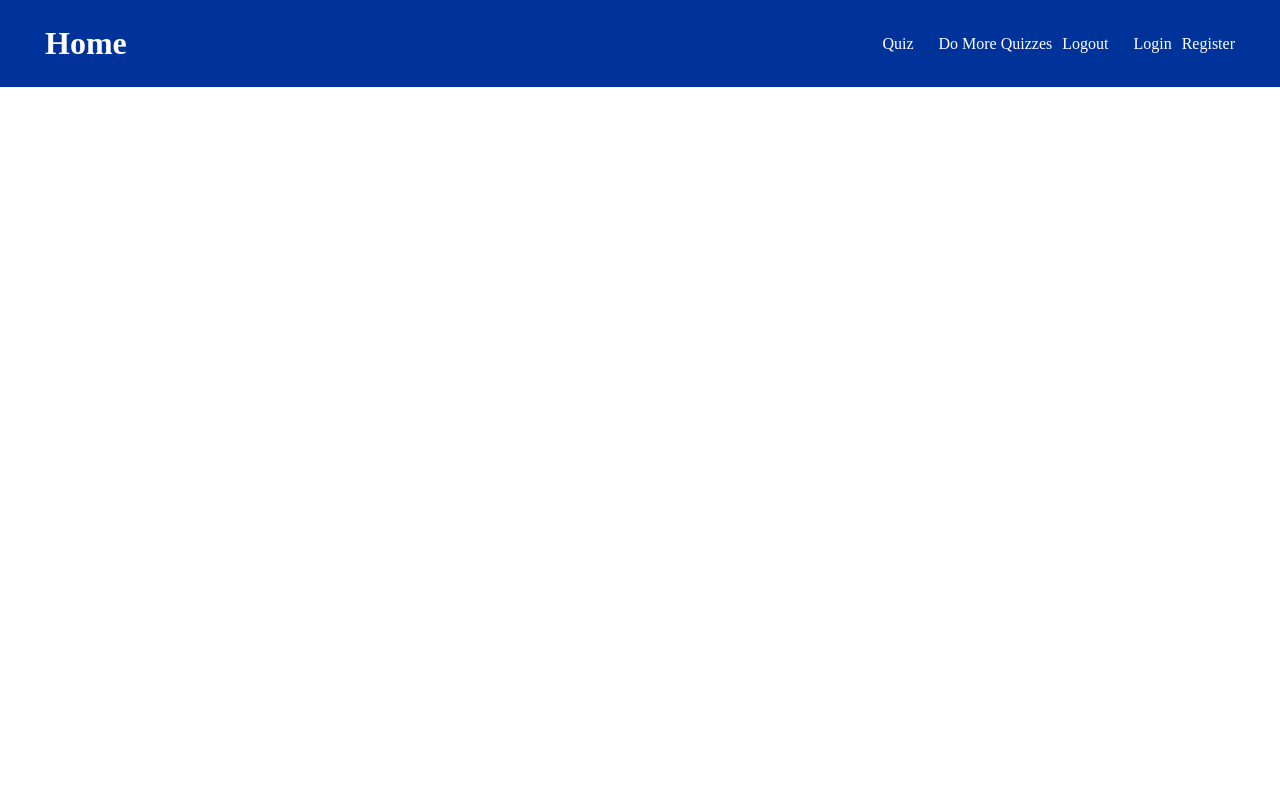
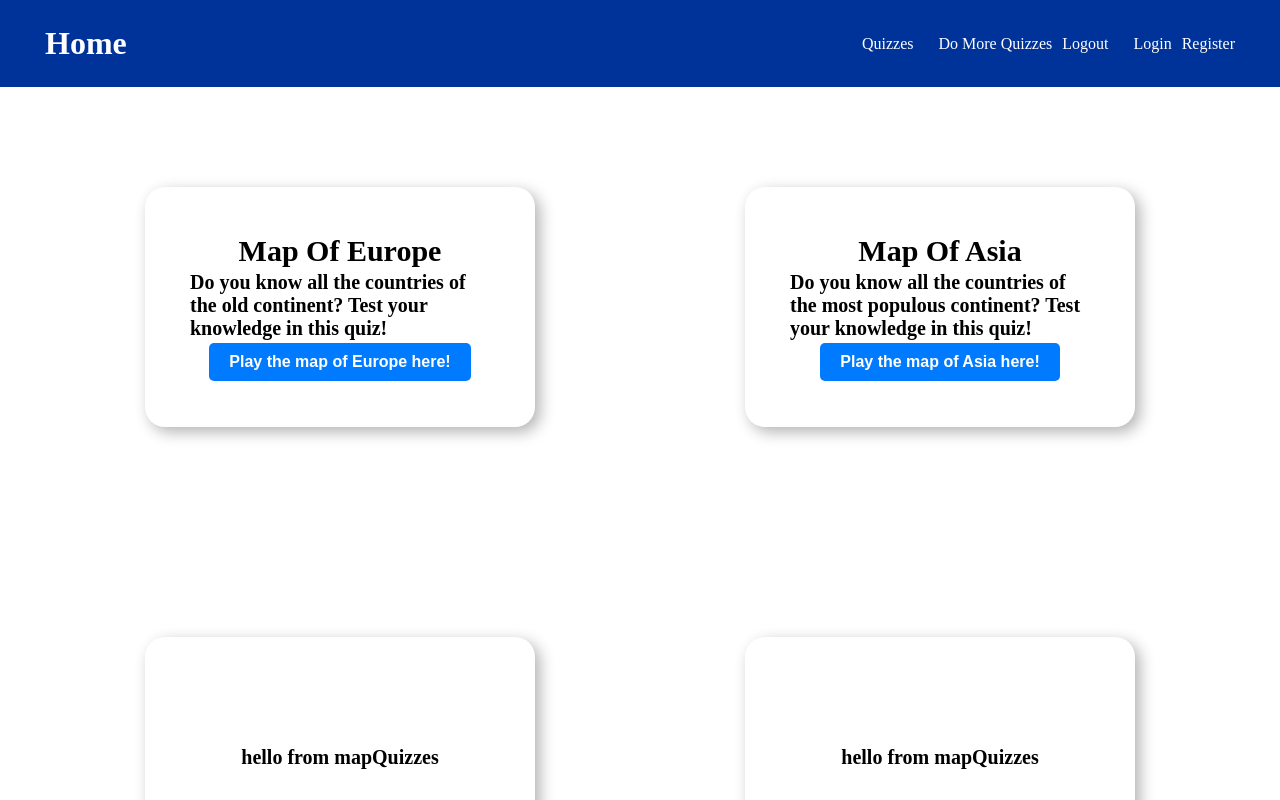
Before and after one commit to O-Alidzhikov/GeoQuiz, a React (Vite) app in the folder GeographyQuiz/: page /map-quizzes in a window 1280 px wide. Shown: the top 800 px of the page. Built offline with nearby package versions, Linux system fonts and the light colour scheme.

Commit message:
added the MapQuizzes component where you can see all the available map quizes and go to play one

```diff
--- a/GeographyQuiz/src/App.jsx
+++ b/GeographyQuiz/src/App.jsx
@@ -3,12 +3,14 @@ import { Routes, Route } from 'react-router-dom';
 
 import AuthProvider from './contexts/userContext';
 import Header from './components/header/home/header'
+import Home from './components/home/Home';
 import Quiz from './components/eu/eu'
 import Asia from './components/asia/asia';
 import Login from './components/login/login'
 import Register from './components/register/register';
 import Logout from './components/logout/logout';
 import Quizes from './components/quizzes/quizzes';
+import MapQuizzes from './components/map quizzes/mapQuizzes';
 
 
 
@@ -21,11 +23,14 @@ function App() {
       <AuthProvider>
         <Header></Header>
         <Routes>
+        <Route path="/" element={<Home />}></Route>
+
           <Route path="/login" element={<Login />}></Route>
           <Route path="/logout" element={<Logout />}></Route>
           <Route path="/register" element={<Register />}></Route>
-          <Route path="/quiz" element={<Quiz />}></Route>
-          <Route path="/asia" element={<Asia />}></Route>
+          <Route path="/europe-quiz" element={<Quiz />}></Route>
+          <Route path="/map-quizzes" element={<MapQuizzes />}></Route>
+          <Route path="/asia-quiz" element={<Asia />}></Route>
           <Route path="/quizzes" element={<Quizes />}></Route>
         </Routes>
       </AuthProvider>
--- a/GeographyQuiz/src/components/header/home/header.jsx
+++ b/GeographyQuiz/src/components/header/home/header.jsx
@@ -14,7 +14,7 @@ const {isAuthenticated , username} = useContext(UserContext)
             <h2>{isAuthenticated && username}</h2>
 
             <nav>
-                <Link to="/quiz">Quiz</Link>
+                <Link to="/map-quizzes">Quizzes</Link>
 
                 <div id="user">
                     <Link to="/quizzes">Do More Quizzes</Link>
--- /dev/null
+++ b/GeographyQuiz/src/components/home/home.jsx
@@ -0,0 +1,23 @@
+
+
+export default function Home(){
+
+    return (
+        <>
+
+        <div>
+            <div className="welcome-home">
+                <p>
+
+                </p>
+            </div>
+
+            <section>
+
+
+            </section>
+        </div>
+        </>
+    )
+
+}
--- /dev/null
+++ b/GeographyQuiz/src/components/map quizzes/mapQuizzes.css
@@ -0,0 +1,55 @@
+.quizz-map-box {
+    width: 300px;
+    height: 150px;
+    padding: 45px;
+    margin: 100px;
+    background-color: #fff;
+    border-radius: 20px;
+    box-shadow: 5px 5px 15px rgba(0, 0, 0, 0.3);
+    display: flex;
+    justify-content: center;
+    align-items: center;
+    font-size: 20px;
+    font-weight: bold;
+    flex-wrap: wrap;
+}
+
+
+.map-container {
+
+        display: flex;
+        flex-direction: row;
+        gap: 10px;
+        justify-content: center;
+        align-items: center;
+        flex-wrap: wrap;
+}
+
+
+
+.map-button {
+    background-color: #007bff;
+    color: white;
+    padding: 10px 20px;
+    font-size: 16px;
+    border: none;
+    border-radius: 5px;
+    cursor: pointer;
+    transition: background-color 0.3s ease-in-out;
+}
+
+.map-button:hover {
+    background-color: #0056b3;
+}
+
+
+
+
+.map-link {
+    text-decoration: none;
+    color: white;
+    font-weight: bold;
+    display: block;
+    width: 100%;
+    text-align: center;
+}
--- /dev/null
+++ b/GeographyQuiz/src/components/map quizzes/mapQuizzes.jsx
@@ -0,0 +1,28 @@
+import "./mapQuizzes.css"
+import { Link } from "react-router-dom"
+
+export default function MapQuizzes() {
+    return (
+        <>
+            <div className="map-container">
+                <div className="quizz-map-box">
+                    <h2>Map Of Europe</h2>
+                    <p>Do you know all the countries of the old continent? Test your knowledge in this quiz!</p>
+                    <button className="map-button">
+                        <Link to="/europe-quiz" className="map-link">Play the map of Europe here!</Link>
+                    </button>
+                </div>
+                <div className="quizz-map-box">
+                    <h2>Map Of Asia</h2>
+                    <p>Do you know all the countries of the most populous continent? Test your knowledge in this quiz!</p>
+                    <button className="map-button">
+                        <Link to="/asia-quiz" className="map-link">Play the map of Asia here!</Link>
+                    </button>
+                </div>
+                <div className="quizz-map-box">hello from mapQuizzes</div>
+                <div className="quizz-map-box">hello from mapQuizzes</div>
+                <div className="quizz-map-box">hello from mapQuizzes</div>
+            </div>
+        </>
+    );
+}
--- /dev/null
+++ b/GeographyQuiz/src/components/quizzes/quizzes.css
@@ -0,0 +1,58 @@
+/* Center the quiz box on the page */
+.quiz-container {
+    display: flex;
+    justify-content: center;
+    align-items: center;
+    height: 100vh; /* Full viewport height */
+    background-color: #f4f4f9; /* Light background */
+    font-family: Arial, sans-serif;
+  }
+
+  /* Style the quiz box */
+  .quiz-box {
+    background-color: white;
+    border-radius: 10px;
+    box-shadow: 0 4px 8px rgba(0, 0, 0, 0.1);
+    padding: 20px;
+    width: 400px;
+    text-align: center;
+  }
+
+  /* Style the question section */
+  .question-section {
+    margin-bottom: 20px;
+  }
+
+  .question-count {
+    font-size: 14px;
+    color: #666;
+    margin-bottom: 10px;
+  }
+
+  .question-text {
+    font-size: 18px;
+    font-weight: bold;
+    color: #333;
+  }
+
+  /* Style the answer buttons */
+  .answer-section {
+    display: flex;
+    flex-direction: column;
+    gap: 10px;
+  }
+
+  .answer-button {
+    background-color: #007bff;
+    color: white;
+    border: none;
+    border-radius: 5px;
+    padding: 10px;
+    font-size: 16px;
+    cursor: pointer;
+    transition: background-color 0.3s ease;
+  }
+
+  .answer-button:hover {
+    background-color: #0056b3;
+  }
--- a/GeographyQuiz/src/components/quizzes/quizzes.jsx
+++ b/GeographyQuiz/src/components/quizzes/quizzes.jsx
@@ -1,11 +1,62 @@
+import React, { useState, useEffect } from 'react';
+import "./quizzes.css";
+
+
+export default function  Quizes() {
+  const [currentQuestion, setCurrentQuestion] = useState(0);
+ // const [score, setScore] = useState(0);
+ // const [showScore, setShowScore] = useState(false);
+
+  const questions = [
+    {
+      question1: 'What is the capital of France?',
+      options: {
+        a: {text: "Paris", isCorrect: true },
+        b: {text: "Berin", isCorrect: false },
+        c: {text: "London", isCorrect: false },
+        d: {text: "Moscow", isCorrect: false },
+      }
+    },
+    {
+      question2: 'Which planet is closest to the Sun?',
+      options: [
+        { text: 'Venus', isCorrect: false },
+        { text: 'Mars', isCorrect: false },
+        { text: 'Mercury', isCorrect: true },
+        { text: 'Earth', isCorrect: false },
+      ],
+    },
+
+  ];
+
+
+  useEffect(() => {
+    let neededQuestion = questions.find(({question1}) => question1 === "What is the capital of France?");
+    setCurrentQuestion(neededQuestion)
+    console.logggg(currentQuestion)
+    }, [currentQuestion]);
 
 
 
 
-export default function Quizes(){
-
-
-    return(
-        <h1>welcome to quizzes</h1>
-    )
+  return (
+    <div className="quiz-container">
+  <div className="quiz-box">
+    <div className="question-section">
+      <div className="question-count">
+        <span>Question 1</span>/3
+      </div>
+      <div className="question-text">
+            What is the capital of France?
+      </div>
+    </div>
+    <div className="answer-section">
+      <button className="answer-button">London</button>
+      <button className="answer-button">Paris</button>
+      <button className="answer-button">Berlin</button>
+      <button className="answer-button">Madrid</button>
+    </div>
+  </div>
+</div>
+  );
 }
```
